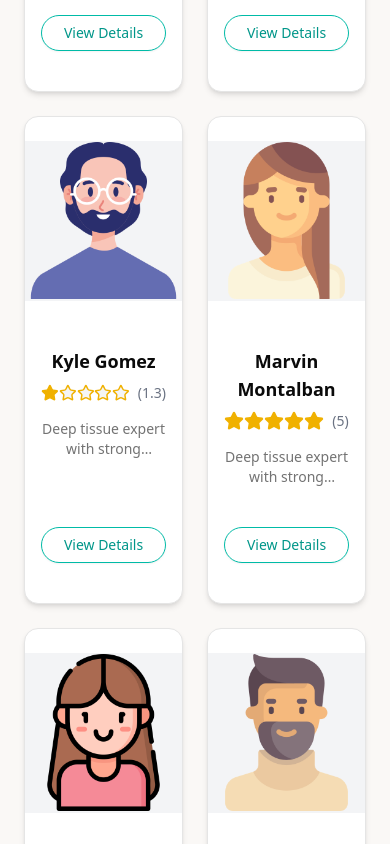
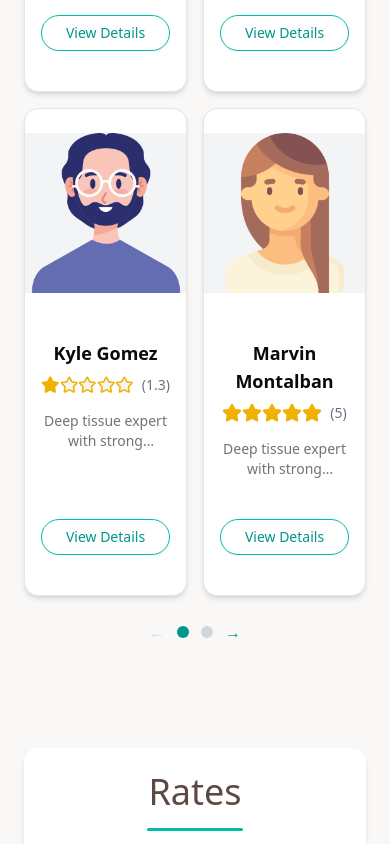
Before and after one commit to kay1l/massage-landing-page, a Next.js app: page / in a window 390 px wide. Shown: the part 2767-3611 px from the top of the page. Built offline with nearby package versions, Linux system fonts and the light colour scheme.

Commit message:
fix: added pagination to the therapist section for better UI

```diff
--- a/src/app/therapist.tsx
+++ b/src/app/therapist.tsx
@@ -1,6 +1,7 @@
 "use client";
 
 import TherapistCard, { Therapist } from "@/custom_components/TherapistCard";
+import { useState } from "react";
 
 const therapists: Therapist[] = [
   {
@@ -62,7 +63,17 @@ const therapists: Therapist[] = [
   },
 ];
 
+const ITEM_PER_PAGE = 4;
+
 export default function TherapistsSection() {
+  const [currentPage, setCurrentPage] = useState(0);
+  const totalPages = Math.ceil(therapists.length / ITEM_PER_PAGE);
+
+  const paginatedTherapist = therapists.slice(
+    currentPage * ITEM_PER_PAGE,
+    currentPage * ITEM_PER_PAGE + ITEM_PER_PAGE
+  );
+
   return (
     <section id="therapists" className="py-24 px-6 bg-[#FAF8F6] text-[#5C4A42]">
       <div className="max-w-6xl mx-auto">
@@ -71,7 +82,53 @@ export default function TherapistsSection() {
         </h2>
         <div className="w-24 h-[3px] bg-teal-500 mx-auto rounded-full mb-8" />
 
-        <div className="grid grid-cols-2 sm:grid-cols-3 lg:grid-cols-4 gap-6">
+        {/* ✅ Mobile View with Pagination */}
+        <div className="sm:hidden space-y-6">
+          <div className="grid grid-cols-2 gap-4">
+            {paginatedTherapist.map((therapists) => (
+              <TherapistCard key={therapists.id} therapist={therapists} />
+            ))}
+          </div>
+
+          <div className="flex justify-center items-center gap-3 mt-6">
+            {/* Left arrow */}
+            <button
+              onClick={() => setCurrentPage((prev) => Math.max(prev - 1, 0))}
+              disabled={currentPage === 0}
+              className="text-teal-600 disabled:text-gray-300"
+              aria-label="Previous Page"
+            >
+              ←
+            </button>
+
+            {/* Dots */}
+            {Array.from({ length: totalPages }).map((_, i) => (
+              <button
+                key={i}
+                onClick={() => setCurrentPage(i)}
+                className={`w-3 h-3 rounded-full transition-colors ${
+                  currentPage === i ? "bg-teal-600" : "bg-gray-300"
+                }`}
+                aria-label={`Go to page ${i + 1}`}
+              />
+            ))}
+
+            {/* Right arrow */}
+            <button
+              onClick={() =>
+                setCurrentPage((prev) => Math.min(prev + 1, totalPages - 1))
+              }
+              disabled={currentPage === totalPages - 1}
+              className="text-teal-600 disabled:text-gray-300"
+              aria-label="Next Page"
+            >
+              →
+            </button>
+          </div>
+        </div>
+
+        {/* ✅ Desktop/Tablet Grid */}
+        <div className="hidden sm:grid grid-cols-2 sm:grid-cols-3 lg:grid-cols-4 gap-6">
           {therapists.map((therapist) => (
             <TherapistCard key={therapist.id} therapist={therapist} />
           ))}
```
